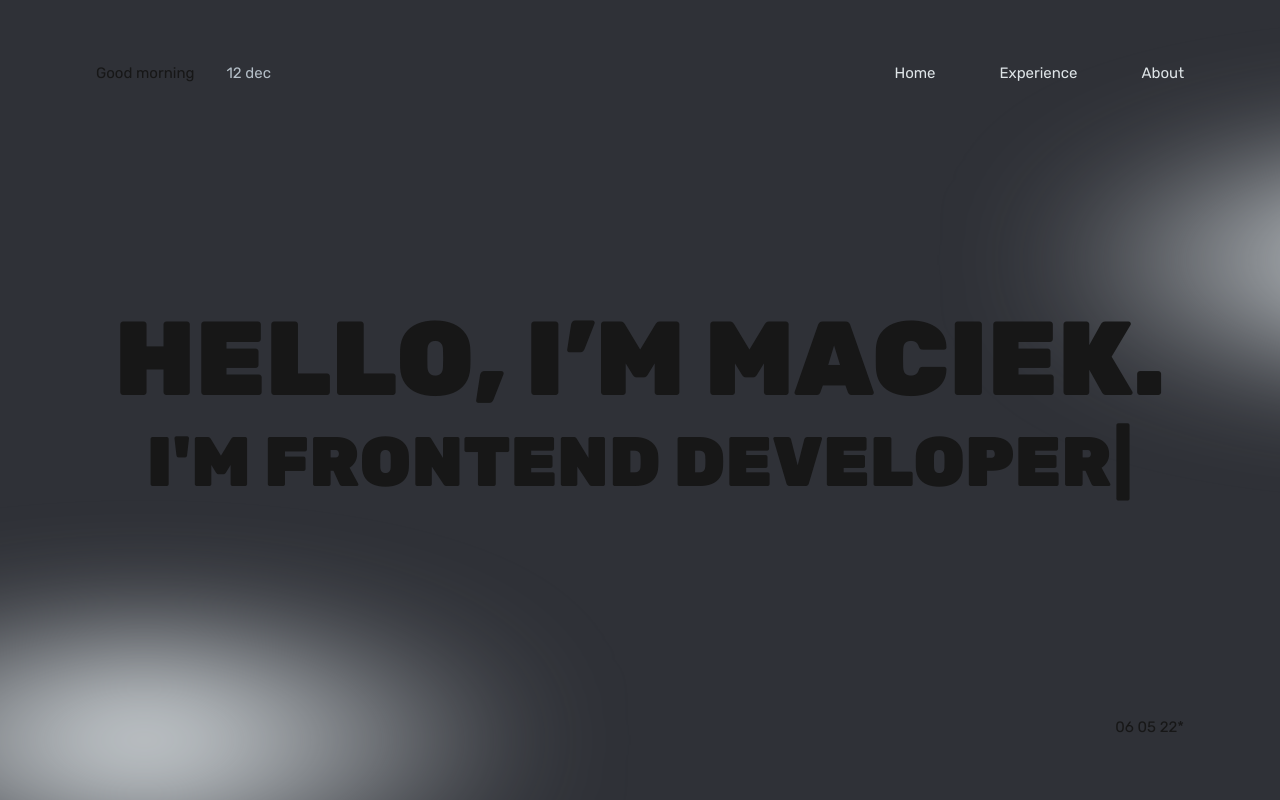
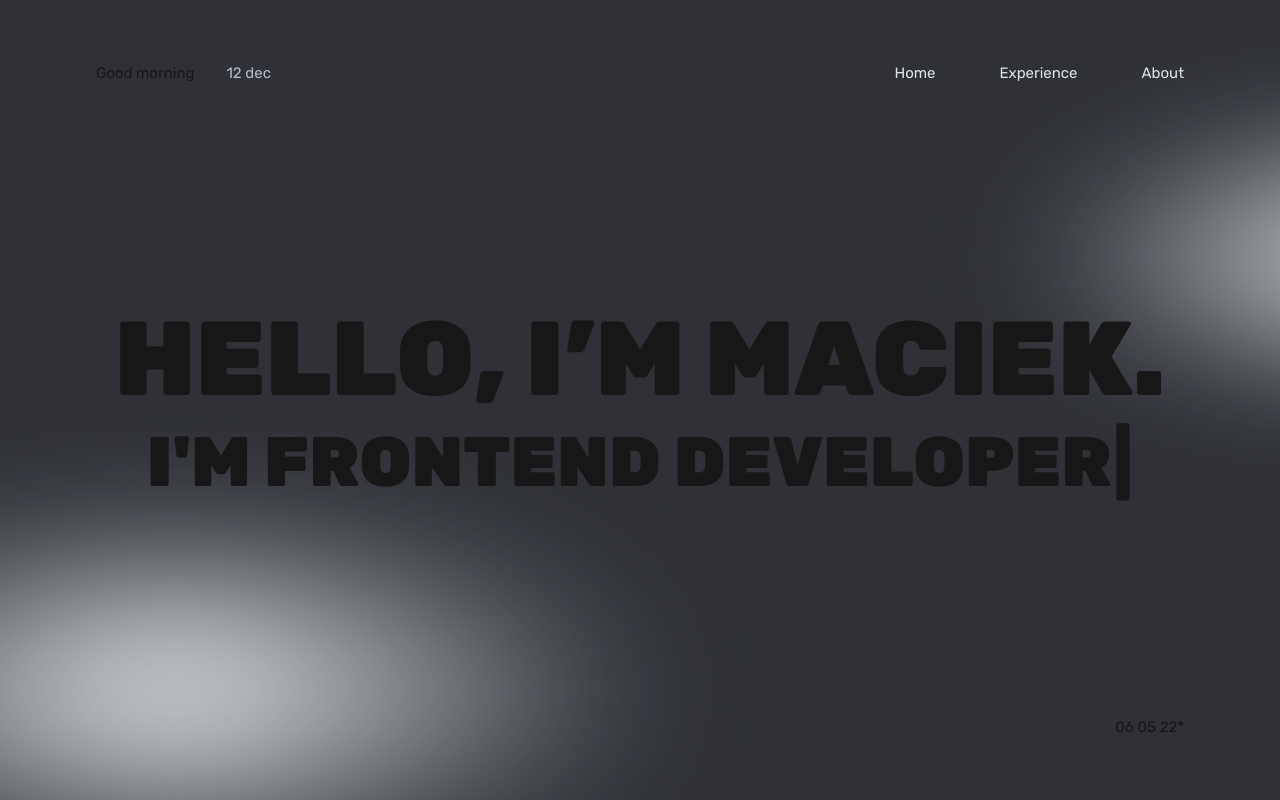
Before and after one commit to Mattias988/MKorsakowsky-V2, a Next.js app in the folder frontend/: page / in a window 1280 px wide. Built offline with nearby package versions, Linux system fonts and the light colour scheme.

Commit message:
change animation of background blobs

```diff
--- a/frontend/src/components/BackgroundBlobs/backgroundBlobs.module.scss
+++ b/frontend/src/components/BackgroundBlobs/backgroundBlobs.module.scss
@@ -16,19 +16,19 @@
     background: radial-gradient(circle, variables.$color-primary, transparent);
     filter: blur(60px);
     border-radius: 50%;
-    animation: moveBlob 20s infinite alternate ease-in-out;
+    animation: moveBlob 10s infinite alternate ease-in-out;
   }
 
   .second {
     background: radial-gradient(circle, variables.$color-primary, transparent);
-    animation-delay: 10s;
+    animation-delay: 5s;
     top: 20%;
     left: 80%;
   }
 
   .first {
     background: radial-gradient(circle, variables.$color-primary, transparent);
-    animation-delay: 10s;
+    animation-delay: 3s;
     top: 80%;
     left: -20%;
   }
@@ -38,10 +38,16 @@
   0% {
     transform: translate(0, 0) scale(1);
   }
+  25% {
+    transform: translate(30px, -50px) scale(1.2);
+  }
   50% {
-    transform: translate(200px, -100px) scale(1.2);
+    transform: translate(10px, -40px) scale(1);
+  }
+  75% {
+    transform: translate(30px, -50px) scale(1.4);
   }
   100% {
-    transform: translate(-150px, 150px) scale(1);
+    transform: translate(20px, -10px) scale(1.3);
   }
 }
```
